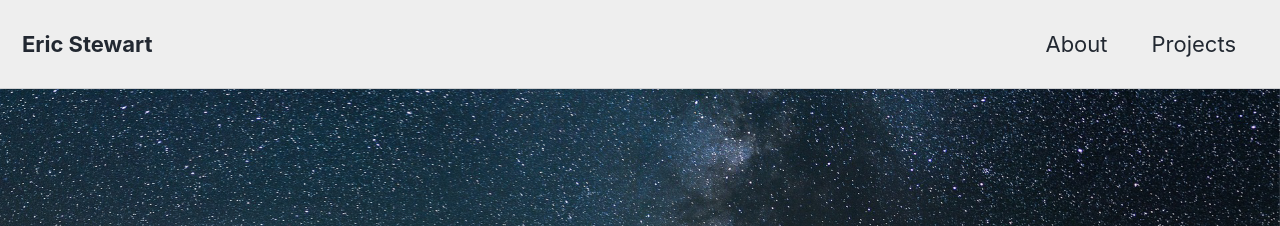
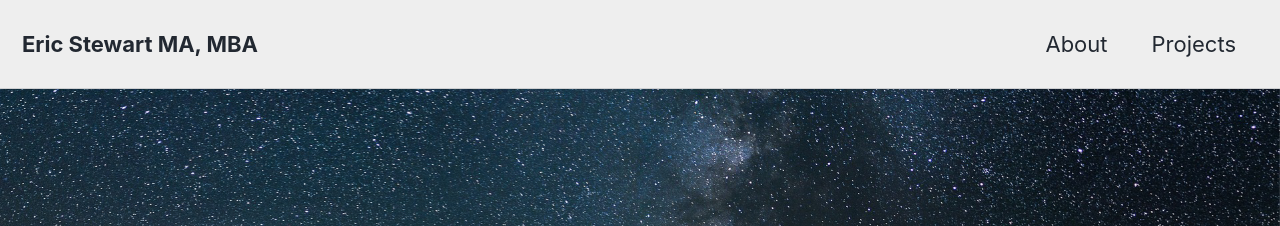
Before and after one commit to enjaku/enjaku.github.io, a Jekyll site: the page built from index.html, in a window 1280 px wide and 900 px high. Shown: the top 226 px of the window. Built offline with Jekyll 4.4.1, drawn with Linux system fonts in a browser that asks for light colours; cached includes are drawn as plain includes; nearby versions of some CDN libraries; the list of posts is cut into pages by our own code.

Commit message:
new stuff

```diff
--- a/_config.yml
+++ b/_config.yml
@@ -16,7 +16,7 @@
 
 # Site Settings
 locale                   : "en-US"
-title                    : "Eric Stewart"
+title                    : "Eric Stewart MA, MBA"
 title_separator          : " "
 subtitle                 : # site tagline that appears below site title in masthead
 name                     : "Eric Stewart"
```
